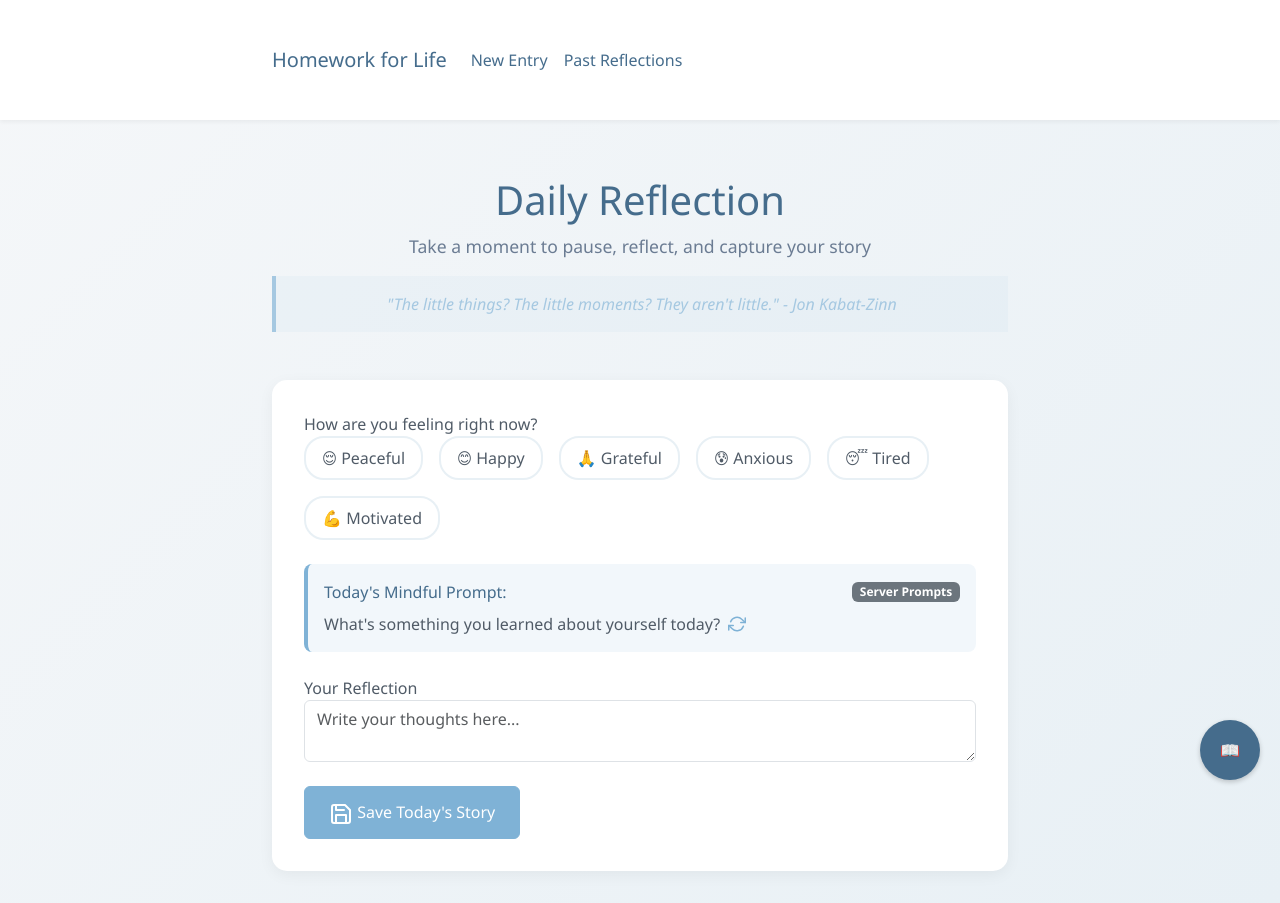
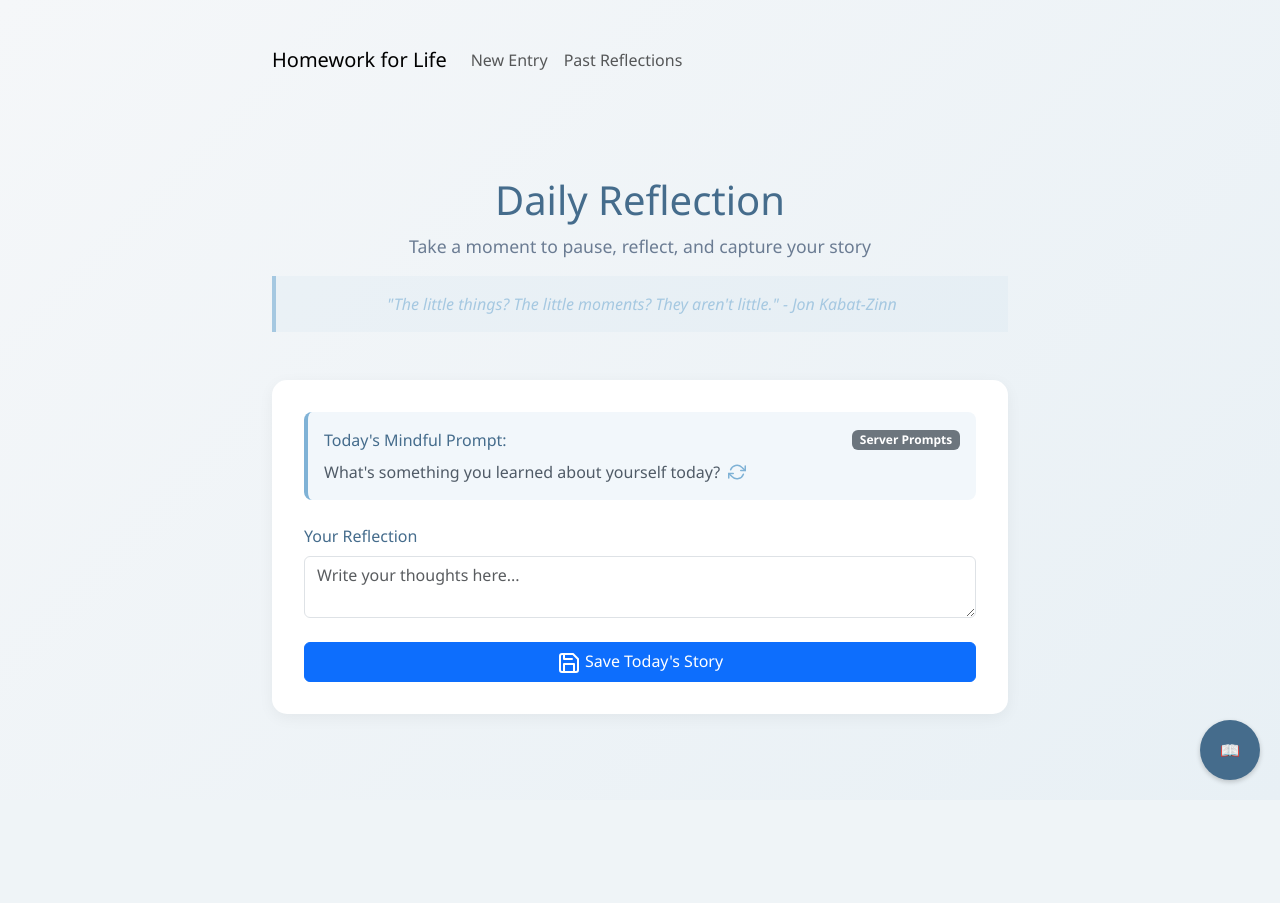
Before and after one commit to sheia/everydayecho, a Flask app: page / in a window 1280 px wide. After the commit the page ends 785 px from the top, so only its background shows below. Run offline with Flask 3, Linux system fonts and the light colour scheme; some libraries are stand-ins or nearby versions.

Commit message:
Agent query: Is the mood selection functionality completely removed from the interface and the journal entries look clean without any mood indicators?

```diff
--- a/app.py
+++ b/app.py
@@ -34,11 +34,9 @@ def save_entry():
             flash('Please provide both content and prompt', 'error')
             return redirect(url_for('index'))
 
-        mood = request.form.get('mood')
         entry = models.JournalEntry(
             content=content,
             prompt=prompt,
-            mood=mood,
             created_at=datetime.utcnow()
         )
         db.session.add(entry)
--- a/models.py
+++ b/models.py
@@ -5,7 +5,6 @@ class JournalEntry(db.Model):
     id = db.Column(db.Integer, primary_key=True)
     content = db.Column(db.Text, nullable=False)
     prompt = db.Column(db.String(500), nullable=False)
-    mood = db.Column(db.String(50), nullable=True)  # New field for mood
     created_at = db.Column(db.DateTime, default=datetime.utcnow)
 
     def __repr__(self):
--- a/static/css/custom.css
+++ b/static/css/custom.css
@@ -75,31 +75,50 @@ body {
   margin-bottom: 0.5rem;
 }
 
-.mood-selector {
-  display: flex;
-  gap: 1rem;
-  margin-bottom: 1rem;
-  flex-wrap: wrap;
+label {
+  display: block;
+  color: var(--primary);
+  margin-bottom: 0.5rem;
+  font-weight: 500;
 }
 
-.mood-option {
-  cursor: pointer;
-  padding: 0.5rem 1rem;
-  border: 2px solid #e8f0f5;
-  border-radius: 20px;
-  transition: all 0.3s ease;
-  background-color: white;
+textarea {
+  min-height: 200px;
+  resize: vertical;
 }
 
-.mood-option:hover {
-  background: var(--light);
-  transform: translateY(-2px);
+button {
+  background: var(--secondary);
+  color: white;
+  border: none;
+  padding: 1rem 2rem;
+  border-radius: 8px;
+  font-size: 1.1rem;
+  cursor: pointer;
+  transition: all 0.3s ease;
+  width: 100%;
 }
 
-.mood-option.selected {
-  background: var(--secondary);
-  color: white;
-  border-color: var(--secondary);
+button:hover {
+  background: #6ca1c7;
+  transform: translateY(-2px);
+  box-shadow: 0 4px 12px rgba(127, 178, 214, 0.2);
+}
+
+@keyframes fadeIn {
+  from { opacity: 0; }
+  to { opacity: 1; }
+}
+
+@keyframes slideUp {
+  from {
+    opacity: 0;
+    transform: translateY(20px);
+  }
+  to {
+    opacity: 1;
+    transform: translateY(0);
+  }
 }
 
 .entry-saved {
@@ -188,86 +212,12 @@ body {
   margin: 0.5rem 0;
 }
 
-/* Animations */
-@keyframes fadeIn {
-  from { opacity: 0; }
-  to { opacity: 1; }
-}
-
-@keyframes slideUp {
-  from {
-    opacity: 0;
-    transform: translateY(20px);
-  }
-  to {
-    opacity: 1;
-    transform: translateY(0);
-  }
-}
-
-@keyframes slideIn {
-  from { transform: translateX(100%); }
-  to { transform: translateX(0); }
-}
-
-/* Form elements styling */
-input[type="date"],
-textarea {
-  width: 100%;
-  padding: 0.8rem;
-  border: 2px solid #e8f0f5;
-  border-radius: 8px;
-  font-size: 1rem;
-  transition: all 0.3s ease;
-  background-color: #fcfcfd;
-}
-
-input[type="date"]:focus,
-textarea:focus {
-  border-color: var(--secondary);
-  outline: none;
-  background-color: white;
-}
-
-textarea {
-  min-height: 200px;
-  resize: vertical;
-}
-
-/* Bootstrap overrides */
-.btn-primary {
-  background-color: var(--secondary);
-  border-color: var(--secondary);
-  padding: 0.8rem 1.5rem;
-  transition: all 0.3s ease;
-}
-
-.btn-primary:hover {
-  background-color: var(--primary);
-  border-color: var(--primary);
-  transform: translateY(-2px);
-  box-shadow: 0 4px 12px rgba(127, 178, 214, 0.2);
-}
-
-.navbar {
-  background: white !important;
-  box-shadow: 0 2px 4px rgba(0,0,0,0.05);
-}
-
-.navbar-brand, .nav-link {
-  color: var(--primary) !important;
-}
-
-.nav-link:hover {
-  color: var(--secondary) !important;
-}
-
 .refresh-icon {
-    color: var(--secondary);
-    transition: transform 0.3s ease;
+  color: var(--secondary);
+  transition: transform 0.3s ease;
 }
 
 .refresh-icon:hover {
-    color: var(--primary);
-    transform: rotate(180deg);
+  color: var(--primary);
+  transform: rotate(180deg);
 }
--- a/static/js/journal.js
+++ b/static/js/journal.js
@@ -4,20 +4,6 @@ document.addEventListener('DOMContentLoaded', function() {
     const journalForm = document.getElementById('journal-form');
     const promptInput = document.getElementById('prompt-input');
     const savedNotification = document.getElementById('savedNotification');
-
-    // Mood selector functionality
-    const moodOptions = document.querySelectorAll('.mood-option');
-    const moodInput = document.getElementById('mood-input');
-    let selectedMood = null;
-
-    moodOptions.forEach(option => {
-        option.addEventListener('click', () => {
-            moodOptions.forEach(opt => opt.classList.remove('selected'));
-            option.classList.add('selected');
-            selectedMood = option.dataset.mood;
-            moodInput.value = selectedMood;
-        });
-    });
 
     async function generatePrompt() {
         const aiStatus = document.getElementById('ai-status');
@@ -65,12 +51,6 @@ document.addEventListener('DOMContentLoaded', function() {
             alert('Please write something in your journal before saving.');
             return;
         }
-
-        if (!selectedMood) {
-            e.preventDefault();
-            alert('Please select how you\'re feeling today.');
-            return;
-        }
     });
 
     // History panel functionality
--- a/templates/index.html
+++ b/templates/index.html
@@ -12,19 +12,6 @@
 
     <form id="journal-form" class="journal-form" method="POST" action="{{ url_for('save_entry') }}">
         <input type="hidden" id="prompt-input" name="prompt">
-        <input type="hidden" id="mood-input" name="mood">
-
-        <div class="form-group">
-            <label>How are you feeling right now?</label>
-            <div class="mood-selector">
-                <div class="mood-option" data-mood="peaceful">😌 Peaceful</div>
-                <div class="mood-option" data-mood="happy">😊 Happy</div>
-                <div class="mood-option" data-mood="grateful">🙏 Grateful</div>
-                <div class="mood-option" data-mood="anxious">😰 Anxious</div>
-                <div class="mood-option" data-mood="tired">😴 Tired</div>
-                <div class="mood-option" data-mood="motivated">💪 Motivated</div>
-            </div>
-        </div>
 
         <div class="form-group">
             <div class="prompt-box">
```
Also changed, not shown: other parts of static/css/custom.css (+23 -18 lines), templates/past_entries.html (+0 -12 lines).
